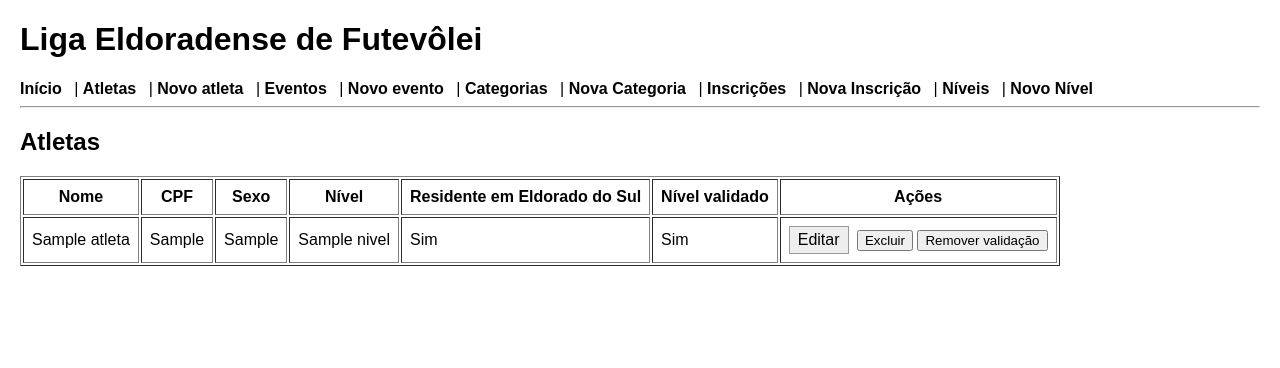
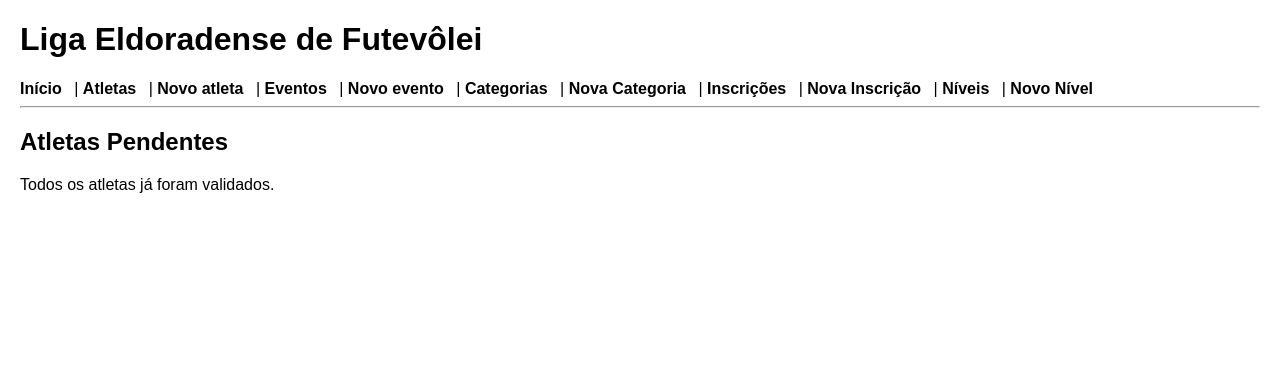
Before and after one commit to IsmaIenczak/liga-eldoradense-ftv, a Flask app: page /atletas?status=pendente in a window 1280 px wide. Shown: the top 368 px of the page. Run offline with Flask 3, Linux system fonts and the light colour scheme; tables that the repository leaves empty hold one stand-in row (values such as "Sample post").

Commit message:
feat: improve UX by showing contextual messages for athlete filters

```diff
--- a/routes/atletas.py
+++ b/routes/atletas.py
@@ -9,8 +9,17 @@ atletas_bp = Blueprint("atletas", __name__)
 
 @atletas_bp.route("/atletas")
 def listar_atletas():
-    atletas = Atleta.query.all()
-    return render_template("atletas.html", atletas=atletas)
+    status = request.args.get("status")
+
+    if status == "pendente":
+        atletas = Atleta.query.filter_by(nivel_validado=False).all()
+    elif status == "validado":
+        atletas = Atleta.query.filter_by(nivel_validado=True).all()
+    else:
+        atletas = Atleta.query.all()
+
+    return render_template("atletas.html", atletas=atletas, status=status)
+
 
 
 @atletas_bp.route("/atletas/novo", methods=["GET", "POST"])
--- a/templates/atletas.html
+++ b/templates/atletas.html
@@ -1,7 +1,15 @@
 {% extends "base.html" %}
 
 {% block content %}
-<h2>Atletas</h2>
+<h2>
+    {% if status == "pendente" %}
+        Atletas Pendentes
+    {% elif status == "validado" %}
+        Atletas Validados
+    {% else %}
+        Atletas
+    {% endif %}
+</h2>
 
 {% with messages = get_flashed_messages(with_categories=true) %}
   {% if messages %}
@@ -14,6 +22,10 @@
 {% endwith %}
 
 {% if atletas %}
+    <a href="{{ url_for('atletas.listar_atletas') }}">Todos</a> |
+    <a href="{{ url_for('atletas.listar_atletas', status='pendente') }}">Pendentes</a> |
+    <a href="{{ url_for('atletas.listar_atletas', status='validado') }}">Validados</a>
+
     <table border="1" cellpadding="8">
         <thead>
             <tr>
@@ -83,7 +95,13 @@
     </table>
 
 {% else %}
-    <p>Nenhum atleta cadastrado.</p>
+    {% if status == "pendente" %}
+        <p>Todos os atletas já foram validados.</p>
+    {% elif status == "validado" %}
+        <p>Nenhum atleta validado encontrado.</p>
+    {% else %}
+        <p>Nenhum atleta cadastrado.</p>
+    {% endif %}
 {% endif %}
 
 {% endblock %}
```
